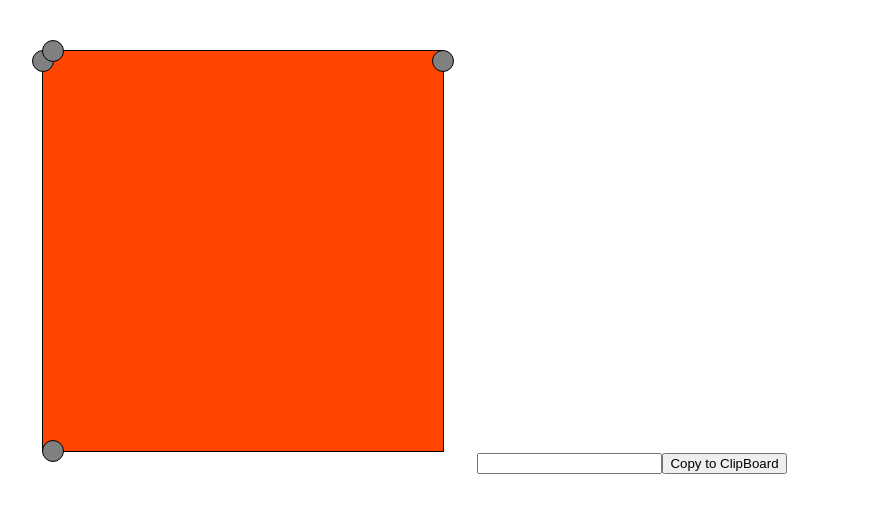
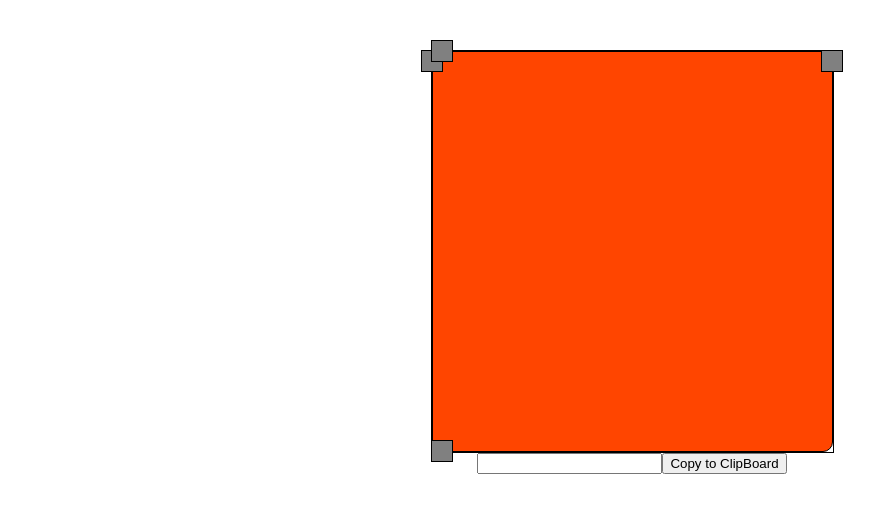
Before and after one commit to sun1723/previewBorderRadius, a React (Vite) app in the folder preview_border_radius/: page / in a window 1280 px wide. Shown: the top 512 px of the page, without its empty margins (8-882 px from the left). Built offline with nearby package versions, Linux system fonts and the light colour scheme.

Commit message:
make border radius of container controllable by user moving blocks from its borders

```diff
--- a/preview_border_radius/src/App.module.css
+++ b/preview_border_radius/src/App.module.css
@@ -1,6 +1,13 @@
 .App {
   text-align: center;
   padding: 50px;
+}
+
+.header {
+  display: flex;
+  align-items: center;
+  justify-content: center;
+  flex-direction: column;
 }
 
 .container {
@@ -12,3 +19,13 @@
   font-size: calc(10px + 2vmin);
   color: white;
 }
+
+.container:before {
+  position: absolute;
+  content: '';
+  border:1px solid black;
+  width: 100%;
+  height: 100%;
+  top:0;
+  left: 0;
+}
--- a/preview_border_radius/src/App.tsx
+++ b/preview_border_radius/src/App.tsx
@@ -68,8 +68,8 @@ function App() {
 
   return (
     <div className={styles.App}>
-      <header className={styles.App_header}>
-          <div className={styles.container} onMouseMove={handleMouseMove} onMouseDown={handleOnClick} onMouseUp={handleMouseUp}>
+      <header className={styles.header}>
+          <div className={styles.container} onMouseMove={handleMouseMove} onMouseDown={handleOnClick} onMouseUp={handleMouseUp} style={{borderRadius:`${topPos.left}px ${rightPos.top}px ${bottomPos.left}px ${leftPos.top}px` }}>
               <Box startPos={leftPos} side="left" id='left' setSelected={setSelected} selected={selected} position={position}/>
               <Box startPos={rightPos} side="right" id='right' setSelected={setSelected} selected={selected} position={position}/>
               <Box  startPos={topPos} side="top" id='top' setSelected={setSelected} selected={selected} position={position}/>
--- a/preview_border_radius/src/Box.module.scss
+++ b/preview_border_radius/src/Box.module.scss
@@ -1,7 +1,6 @@
 .box {
   width: 20px;
   height: 20px;
-  border-radius:50%;
   transform: translate(-50%, -50%);
   background-color: grey;
   position: absolute;
```
